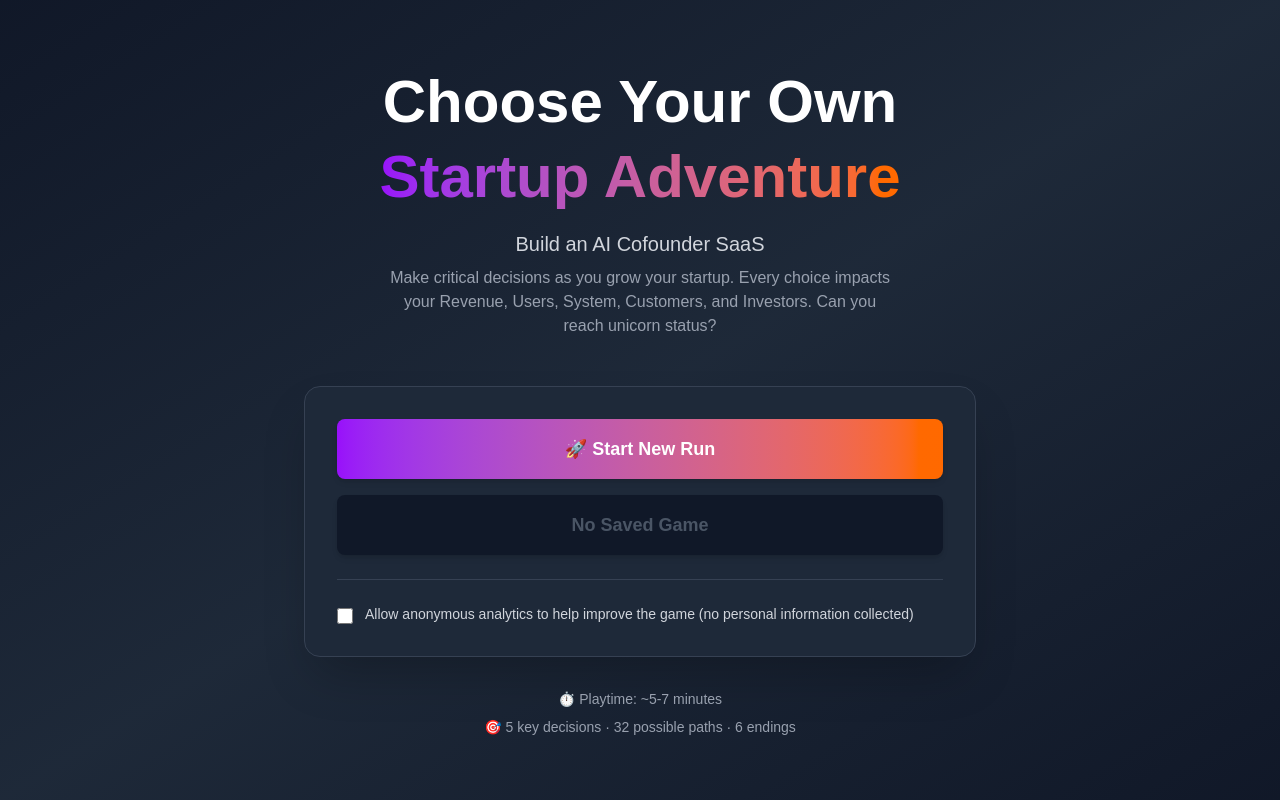
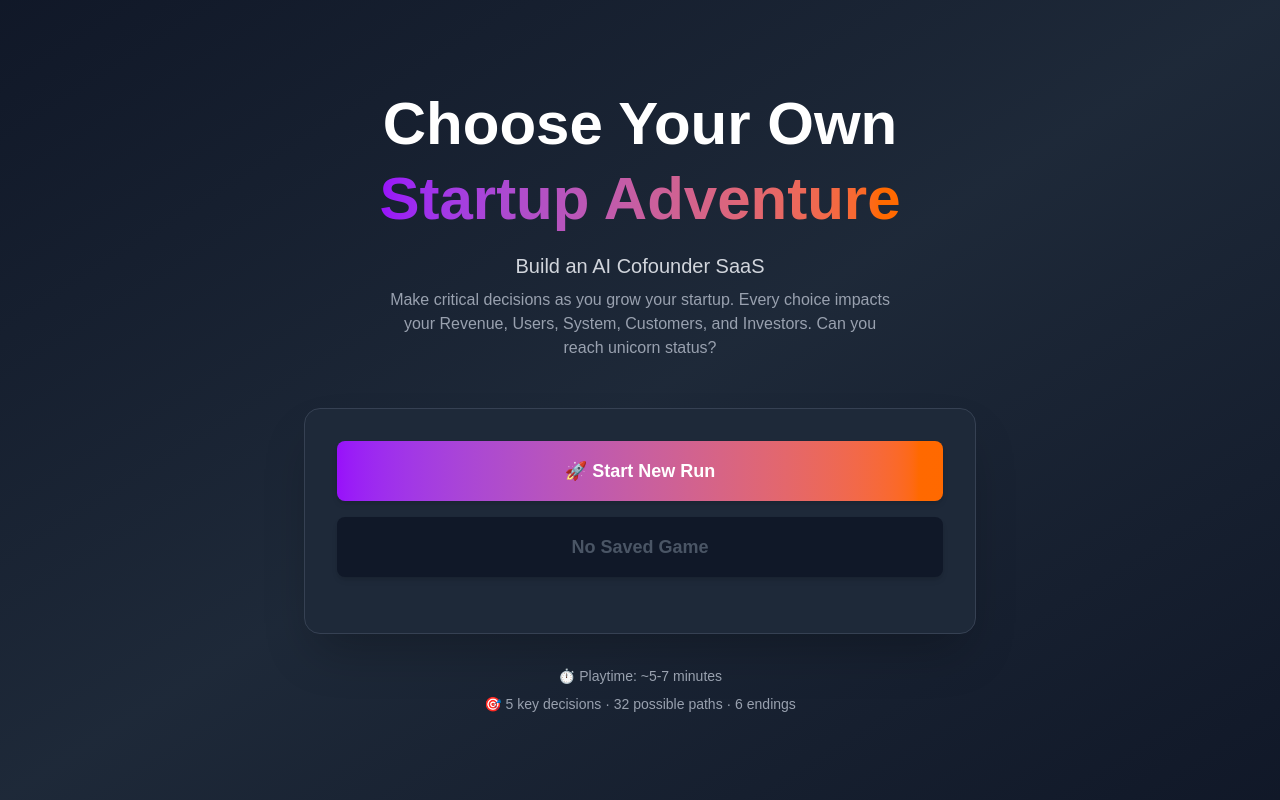
Before and after one commit to antonarhipov/techcrunch-game, a Next.js app: page / in a window 1280 px wide. Built offline with nearby package versions, Linux system fonts and the light colour scheme.

Commit message:
removed the consent checkbox

```diff
--- a/src/components/StartScreen.tsx
+++ b/src/components/StartScreen.tsx
@@ -97,22 +97,6 @@ export function StartScreen() {
 							{hasSavedRun ? "▶️ Resume Game" : "No Saved Game"}
 						</button>
 					</div>
-
-					{/* Analytics Consent */}
-					<div className="pt-6 border-t border-gray-700">
-						<label className="flex items-start gap-3 cursor-pointer group">
-							<input
-								type="checkbox"
-								checked={analyticsConsent}
-								onChange={(e) => handleConsentChange(e.target.checked)}
-								className="mt-1 w-4 h-4 text-purple-600 border-gray-600 rounded focus:ring-purple-500 focus:ring-2"
-							/>
-							<span className="text-sm text-gray-300 group-hover:text-white">
-								Allow anonymous analytics to help improve the game (no personal
-								information collected)
-							</span>
-						</label>
-					</div>
 				</div>
 
 				{/* Game Info */}
```
